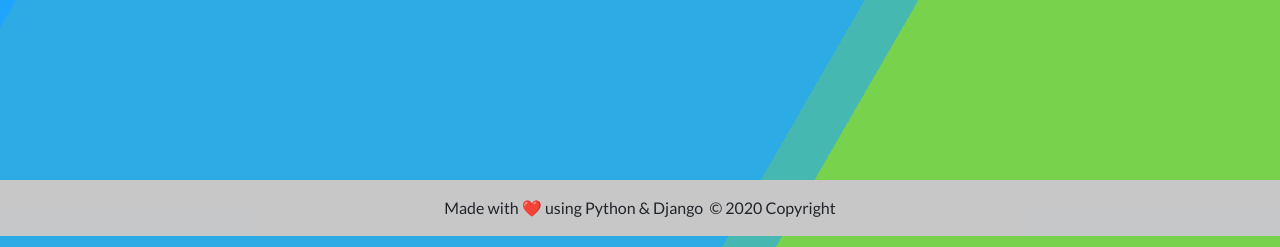
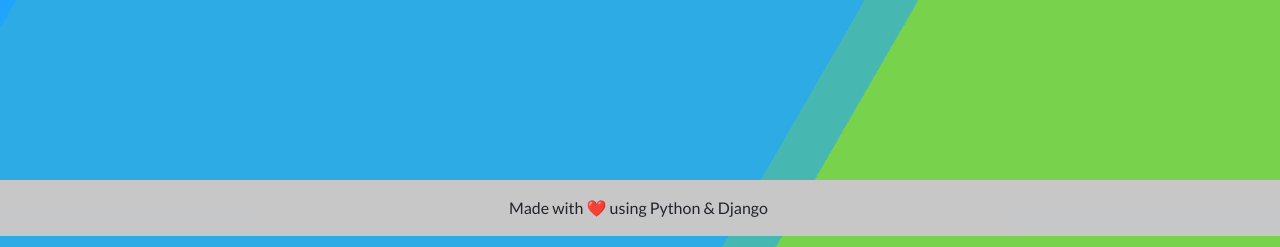
Before and after one commit to ryadhben/django3-portfolio, a Django app: page /blog/ in a window 1280 px wide. Shown: the part 553-800 px from the top of the page. Run offline with Django 3.2, Linux system fonts and the light colour scheme; data comes from the database, SQL or seed files in the repository; some libraries are stand-ins or nearby versions.

Commit message:
newchanges2

```diff
--- a/portfolioacc/templates/portfolio/base.html
+++ b/portfolioacc/templates/portfolio/base.html
@@ -66,7 +66,7 @@
 <div class="text-center p-3 footer" style="background-color: rgba(0, 0, 0, 0.2)">
 
 Made with ❤️ using Python & Django ️
-  © 2020 Copyright
+
   </div>
 
 </footer>
```
